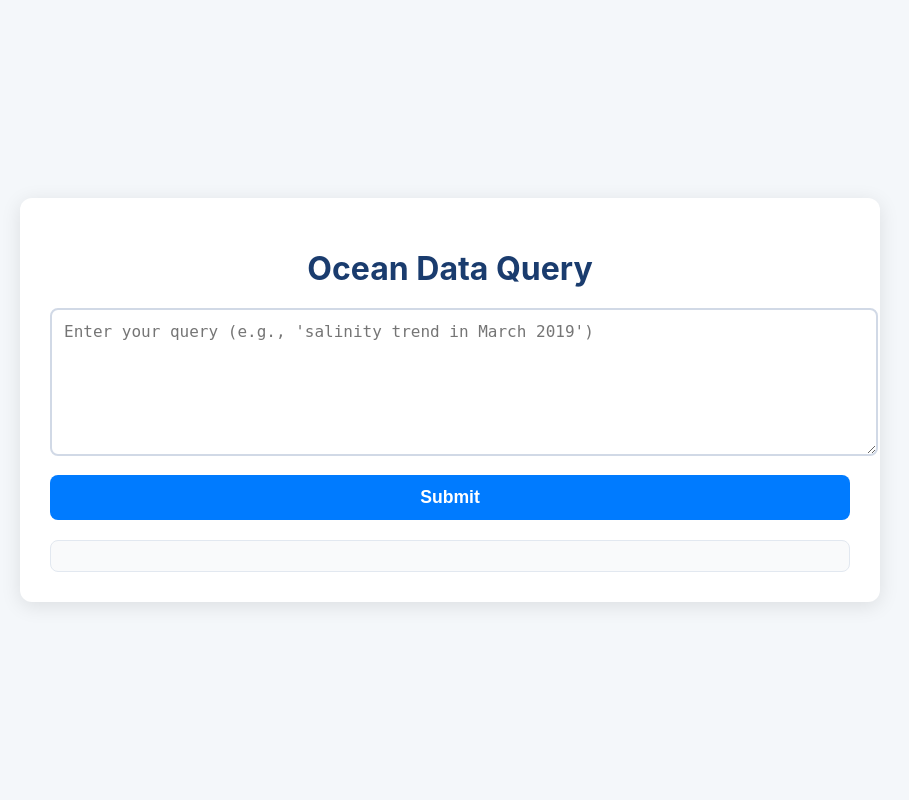
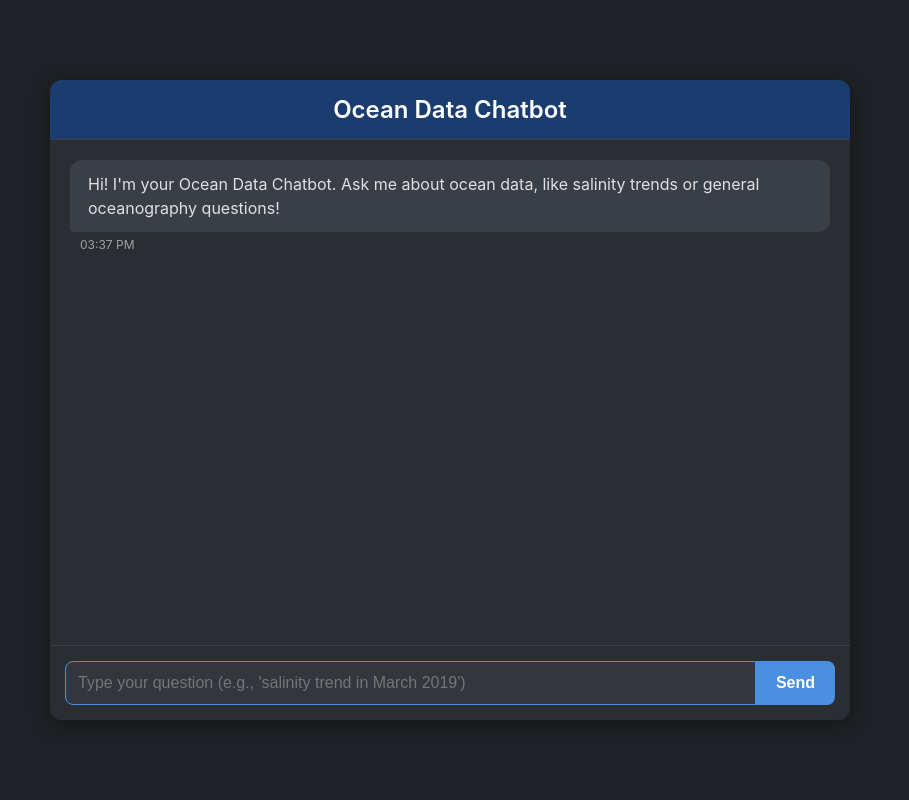
Before and after one commit to deepanshpandey108/Ocean-Bot, a FastAPI app: page / in a window 1280 px wide. Shown: the whole page, without its empty margins (190-1099 px from the left). Run offline with FastAPI, Linux system fonts and the light colour scheme; parts of the project's set-up code (start-up, migrations or seed data) failed here and were passed over.

Commit message:
Update index.html

```diff
--- a/app/templates/index.html
+++ b/app/templates/index.html
@@ -3,12 +3,12 @@
 <head>
     <meta charset="UTF-8">
     <meta name="viewport" content="width=device-width, initial-scale=1.0">
-    <title>Ocean Data Query</title>
+    <title>Ocean Data Chatbot</title>
     <style>
         body {
             font-family: 'Inter', -apple-system, BlinkMacSystemFont, 'Segoe UI', Roboto, sans-serif;
-            background-color: #f4f7fa;
-            color: #333;
+            background-color: #1e2125;
+            color: #e0e0e0;
             margin: 0;
             padding: 0;
             display: flex;
@@ -16,104 +16,239 @@
             align-items: center;
             min-height: 100vh;
         }
-        .container {
+        .chat-container {
             max-width: 800px;
             width: 90%;
-            background: #fff;
+            height: 80vh;
+            background: #2a2e33;
             border-radius: 12px;
-            box-shadow: 0 4px 20px rgba(0, 0, 0, 0.1);
-            padding: 30px;
+            box-shadow: 0 4px 20px rgba(0, 0, 0, 0.3);
+            display: flex;
+            flex-direction: column;
             margin: 20px;
+            overflow: hidden;
         }
-        h1 {
-            font-size: 2rem;
-            color: #1a3c6e;
+        .chat-header {
+            background-color: #1a3c6e;
+            color: #fff;
+            padding: 15px;
             text-align: center;
-            margin-bottom: 20px;
+            font-size: 1.5rem;
+            font-weight: 600;
+            border-bottom: 1px solid #3a3f47;
         }
-        textarea {
-            width: 100%;
-            min-height: 120px;
+        .chat-window {
+            flex: 1;
+            padding: 20px;
+            overflow-y: auto;
+            scrollbar-width: thin;
+            scrollbar-color: #4a90e2 #2a2e33;
+        }
+        .chat-window::-webkit-scrollbar {
+            width: 8px;
+        }
+        .chat-window::-webkit-scrollbar-track {
+            background: #2a2e33;
+        }
+        .chat-window::-webkit-scrollbar-thumb {
+            background: #4a90e2;
+            border-radius: 4px;
+        }
+        .message {
+            margin: 10px 0;
+            display: flex;
+            align-items: flex-start;
+            max-width: 80%;
+        }
+        .user-message {
+            justify-content: flex-end;
+            margin-left: auto;
+        }
+        .bot-message {
+            justify-content: flex-start;
+        }
+        .message-bubble {
+            padding: 12px 18px;
+            border-radius: 12px;
+            font-size: 1rem;
+            line-height: 1.5;
+            position: relative;
+        }
+        .user-message .message-bubble {
+            background-color: #4a90e2;
+            color: #fff;
+            border-bottom-right-radius: 4px;
+        }
+        .bot-message .message-bubble {
+            background-color: #3a3f47;
+            color: #e0e0e0;
+            border-bottom-left-radius: 4px;
+        }
+        .message-timestamp {
+            font-size: 0.75rem;
+            color: #a0a0a0;
+            margin: 5px 10px;
+        }
+        .bot-message img {
+            max-width: 100%;
+            border-radius: 8px;
+            margin-top: 10px;
+            display: block;
+        }
+        .chat-input {
+            display: flex;
+            padding: 15px;
+            background-color: #2a2e33;
+            border-top: 1px solid #3a3f47;
+        }
+        .chat-input input {
+            flex: 1;
             padding: 12px;
             font-size: 1rem;
-            border: 2px solid #d1d9e6;
-            border-radius: 8px;
-            resize: vertical;
-            transition: border-color 0.3s ease, box-shadow 0.3s ease;
+            border: 1px solid #4a90e2;
+            border-radius: 8px 0 0 8px;
+            background-color: #33373d;
+            color: #e0e0e0;
+            outline: none;
+            transition: border-color 0.3s ease;
         }
-        textarea:focus {
-            outline: none;
-            border-color: #007bff;
-            box-shadow: 0 0 8px rgba(0, 123, 255, 0.2);
+        .chat-input input:focus {
+            border-color: #50c8b4;
         }
-        button {
-            display: block;
-            width: 100%;
-            padding: 12px;
-            margin: 15px 0;
-            background-color: #007bff;
+        .chat-input button {
+            padding: 12px 20px;
+            background-color: #4a90e2;
             color: #fff;
-            font-size: 1.1rem;
+            font-size: 1rem;
             font-weight: 600;
             border: none;
-            border-radius: 8px;
+            border-radius: 0 8px 8px 0;
             cursor: pointer;
             transition: background-color 0.3s ease, transform 0.2s ease;
         }
-        button:hover {
-            background-color: #0056b3;
-            transform: translateY(-2px);
+        .chat-input button:hover {
+            background-color: #50c8b4;
+            transform: translateY(-1px);
         }
-        button:active {
+        .chat-input button:active {
             transform: translateY(0);
         }
-        #summary {
-            margin-top: 20px;
-            padding: 15px;
-            background-color: #f9fafb;
-            border-radius: 8px;
-            border: 1px solid #e2e8f0;
-            font-size: 1rem;
-            line-height: 1.6;
+        @media (max-width: 600px) {
+            .chat-container {
+                width: 95%;
+                height: 90vh;
             }
-        #summary p {
-            margin: 10px 0;
+            .chat-header {
+                font-size: 1.2rem;
             }
-        @media (max-width: 600px) {
-            h1 {
-                font-size: 1.5rem;
+            .message-bubble {
+                font-size: 0.9rem;
+                padding: 10px 14px;
             }
-            textarea {
+            .chat-input input {
                 font-size: 0.9rem;
             }
-            button {
-                font-size: 1rem;
-            }
-            .container {
-                padding: 20px;
+            .chat-input button {
+                font-size: 0.9rem;
+                padding: 10px 15px;
             }
         }
     </style>
 </head>
 <body>
-    <div class="container">
-        <h1>Ocean Data Query</h1>
-        <textarea id="query" placeholder="Enter your query (e.g., 'salinity trend in March 2019')"></textarea>
-        <button onclick="submitQuery()">Submit</button>
-        <div id="summary"></div>
+    <div class="chat-container">
+        <div class="chat-header">Ocean Data Chatbot</div>
+        <div class="chat-window" id="chat-window">
+            <div class="bot-message">
+                <div class="message-bubble">Hi! I'm your Ocean Data Chatbot. Ask me about ocean data, like salinity trends or general oceanography questions!</div>
+                <div class="message-timestamp" id="welcome-timestamp"></div>
+            </div>
+        </div>
+        <div class="chat-input">
+            <input type="text" id="query" placeholder="Type your question (e.g., 'salinity trend in March 2019')">
+            <button onclick="submitQuery()">Send</button>
+        </div>
     </div>
 
     <script>
+        // Set welcome message timestamp
+        function formatTimestamp() {
+            const now = new Date();
+            return now.toLocaleTimeString([], { hour: '2-digit', minute: '2-digit' });
+        }
+        document.getElementById('welcome-timestamp').textContent = formatTimestamp();
+
         async function submitQuery() {
-            const query = document.getElementById('query').value;
+            const queryInput = document.getElementById('query');
+            const query = queryInput.value.trim();
+            if (!query) return;
+
+            const chatWindow = document.getElementById('chat-window');
+
+            // Add user message
+            const userMessage = document.createElement('div');
+            userMessage.className = 'message user-message';
+            userMessage.innerHTML = `
+                <div class="message-bubble">${query}</div>
+                <div class="message-timestamp">${formatTimestamp()}</div>
+            `;
+            chatWindow.appendChild(userMessage);
+
+            // Clear input
+            queryInput.value = '';
+
+            // Show loading message
+            const loadingMessage = document.createElement('div');
+            loadingMessage.className = 'bot-message';
+            loadingMessage.innerHTML = `
+                <div class="message-bubble">Thinking...</div>
+                <div class="message-timestamp">${formatTimestamp()}</div>
+            `;
+            chatWindow.appendChild(loadingMessage);
+            chatWindow.scrollTop = chatWindow.scrollHeight;
+
+            try {
                 const response = await fetch('/query', {
                     method: 'POST',
                     headers: { 'Content-Type': 'application/json' },
                     body: JSON.stringify({ query })
                 });
                 const data = await response.json();
-            document.getElementById('summary').innerHTML = data.summary;
+
+                // Remove loading message
+                chatWindow.removeChild(loadingMessage);
+
+                // Add bot response
+                const botMessage = document.createElement('div');
+                botMessage.className = 'bot-message';
+                botMessage.innerHTML = `
+                    <div class="message-bubble">${data.summary}</div>
+                    <div class="message-timestamp">${formatTimestamp()}</div>
+                `;
+                chatWindow.appendChild(botMessage);
+                chatWindow.scrollTop = chatWindow.scrollHeight;
+            } catch (error) {
+                // Remove loading message
+                chatWindow.removeChild(loadingMessage);
+
+                // Show error message
+                const errorMessage = document.createElement('div');
+                errorMessage.className = 'bot-message';
+                errorMessage.innerHTML = `
+                    <div class="message-bubble">Sorry, something went wrong. Please try again!</div>
+                    <div class="message-timestamp">${formatTimestamp()}</div>
+                `;
+                chatWindow.appendChild(errorMessage);
+                chatWindow.scrollTop = chatWindow.scrollHeight;
             }
+        }
+
+        // Submit on Enter key
+        document.getElementById('query').addEventListener('keypress', function(e) {
+            if (e.key === 'Enter') {
+                submitQuery();
+            }
+        });
     </script>
 </body>
 </html>
```
Lines whose indentation alone changed are shown as unchanged.
